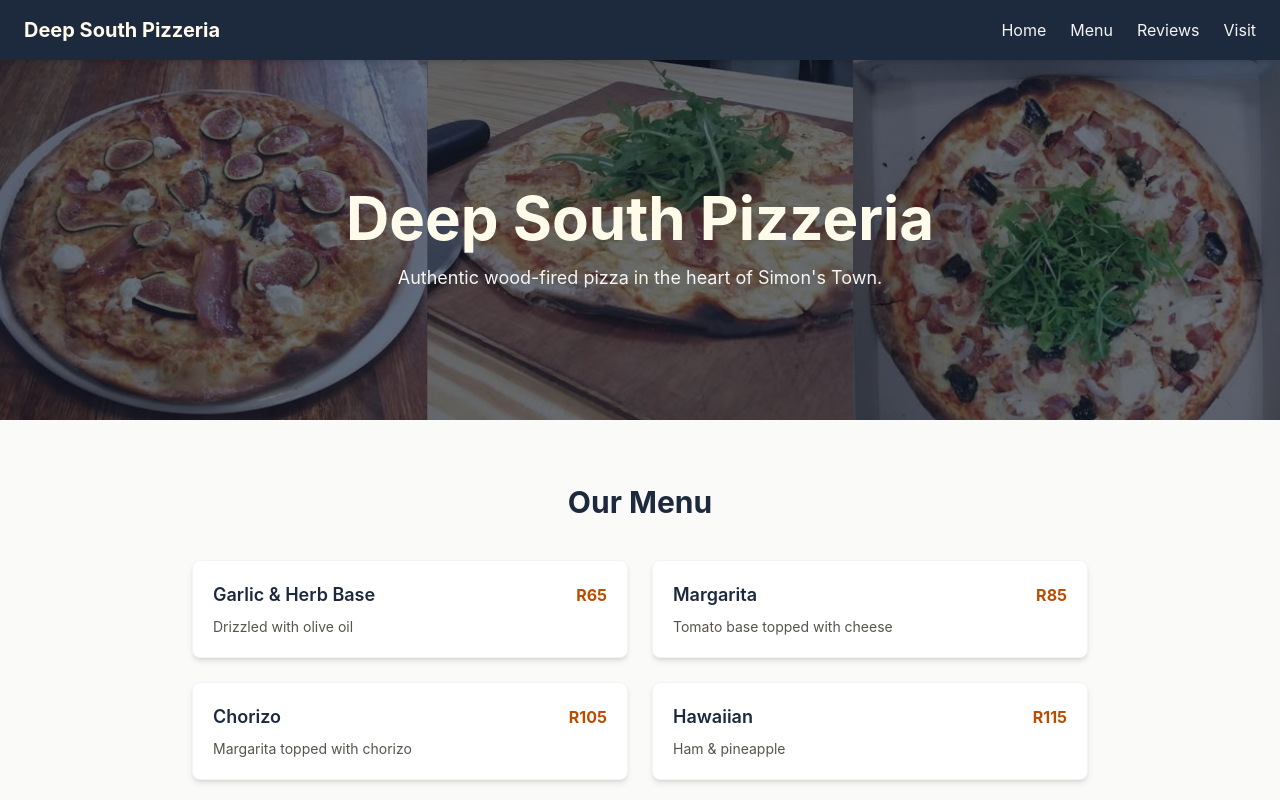
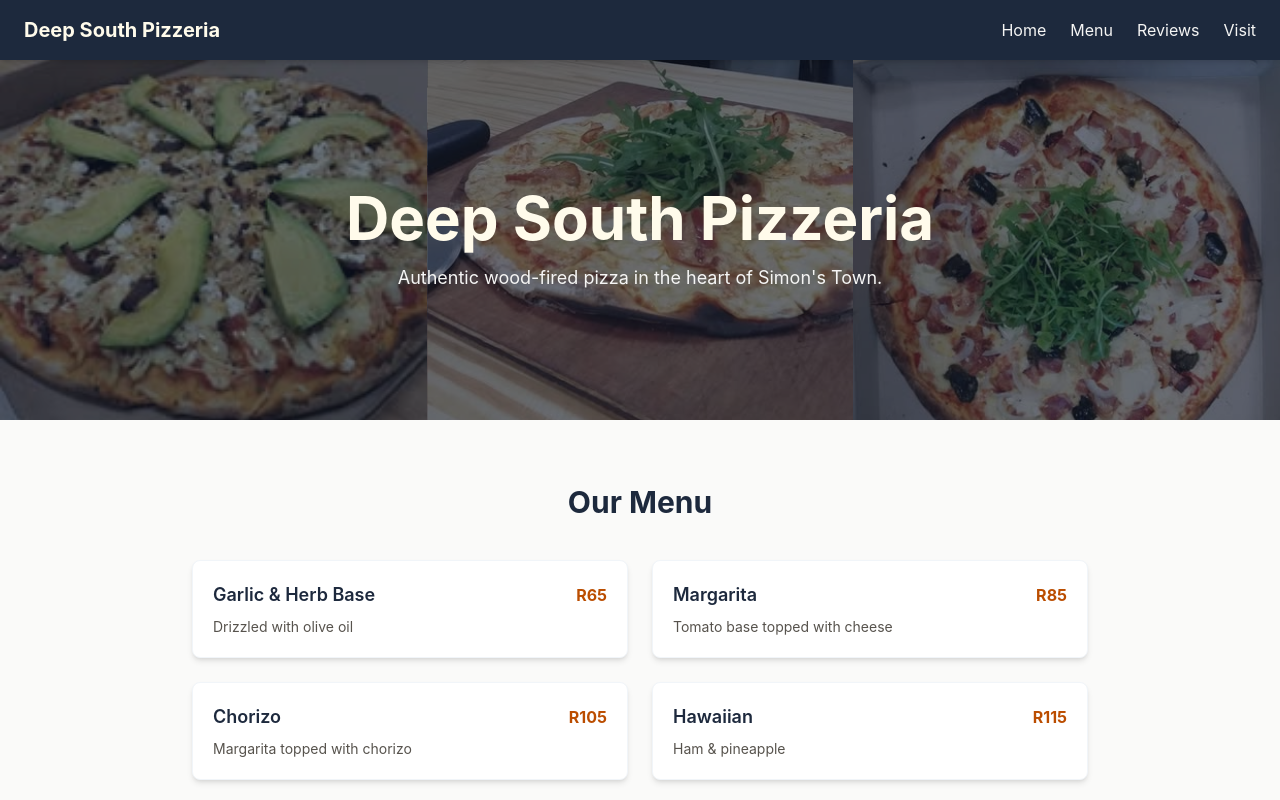
Before and after one commit to TristanMunnik/deep-south-pizzeria, a React (Vite) app: page / in a window 1280 px wide. Shown: the top 800 px of the page. Built offline with nearby package versions, Linux system fonts and the light colour scheme.

Commit message:
Changed a photo

```diff
--- a/src/components/Hero.jsx
+++ b/src/components/Hero.jsx
@@ -6,7 +6,7 @@ export default function Hero() {
       <div className="absolute inset-0 grid grid-cols-1 sm:grid-cols-3">
         <div
           className="bg-cover bg-center"
-          style={{ backgroundImage: "url('/Pizza1.jpg')" }}
+          style={{ backgroundImage: "url('/Pizza4.jpg')" }}
         ></div>
         <div
           className="bg-cover bg-center"
```
Also changed, not shown: public/Oven.jpg (added), public/Pizza4.jpg (added).
